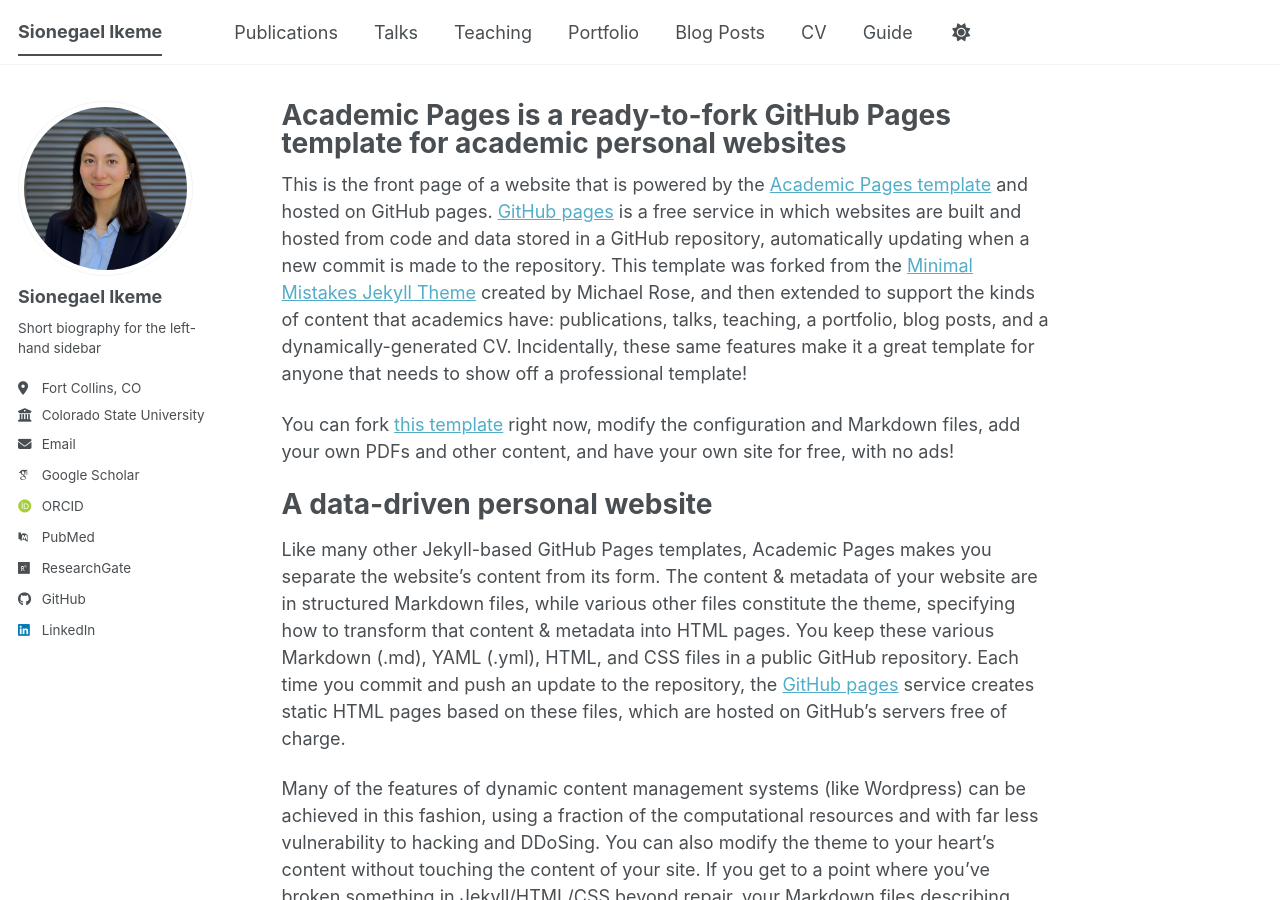
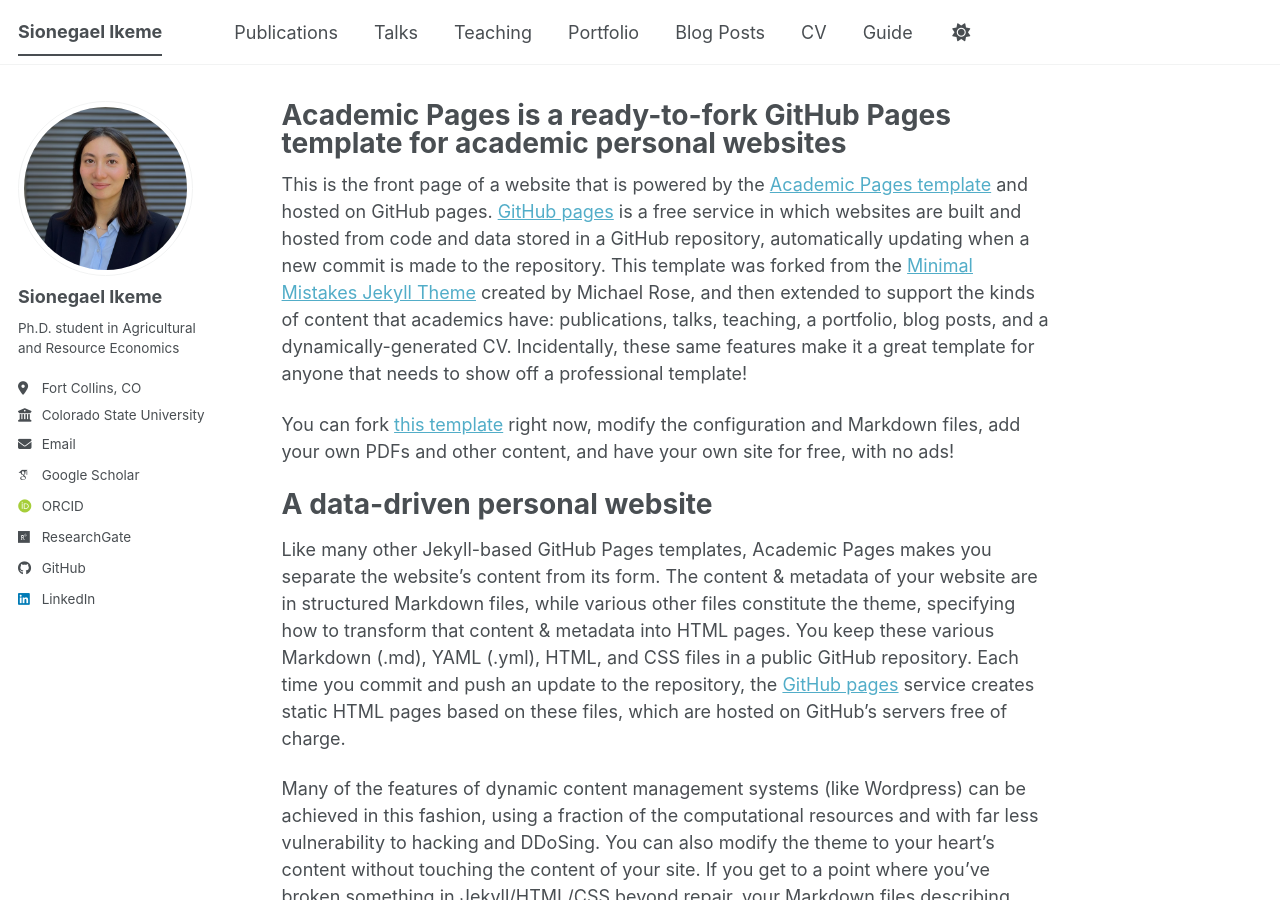
Before and after one commit to sikeme10/sikeme10.github.io, a Jekyll site: the page built from _pages/about.md, in a window 1280 px wide and 900 px high. Built offline with Jekyll 4.4.1, drawn with Linux system fonts in a browser that asks for light colours; some web fonts are replaced; a script bundle is joined from its source files by our own code; library files that are not in the unit come from our copies.

Commit message:
Modify bio and update PubMed entry
Updated biography and removed PubMed URL.

```diff
--- a/_config.yml
+++ b/_config.yml
@@ -26,7 +26,7 @@
   avatar           : "profile.png"
   name             : "Sionegael Ikeme"
   pronouns         : # example: "she/her"
-  bio              : "Short biography for the left-hand sidebar"
+  bio              : "Ph.D. student in Agricultural and Resource Economics"
   location         : "Fort Collins, CO"
   employer         : "Colorado State University"
   uri              : # URL
@@ -41,7 +41,7 @@
   orcid            : "https://orcid.org/0009-0002-2664-5109"
   semantic         : # URL
   ssrn             : # URL
-  pubmed           : "https://www.ncbi.nlm.nih.gov/pubmed/?term=john+snow"
+  pubmed           : # "https://www.ncbi.nlm.nih.gov/pubmed/?term=john+snow"
   researchgate     : "https://www.researchgate.net/profile/Sionegael-Ikeme-2?ev=hdr_xprf&_tp=eyJjb250ZXh0Ijp7ImZpcnN0UGFnZSI6ImhvbWUiLCJwYWdlIjoiaG9tZSIsInBvc2l0aW9uIjoiZ2xvYmFsSGVhZGVyIn19"
   scopus           : # URL
   zotero           : # URL
```
